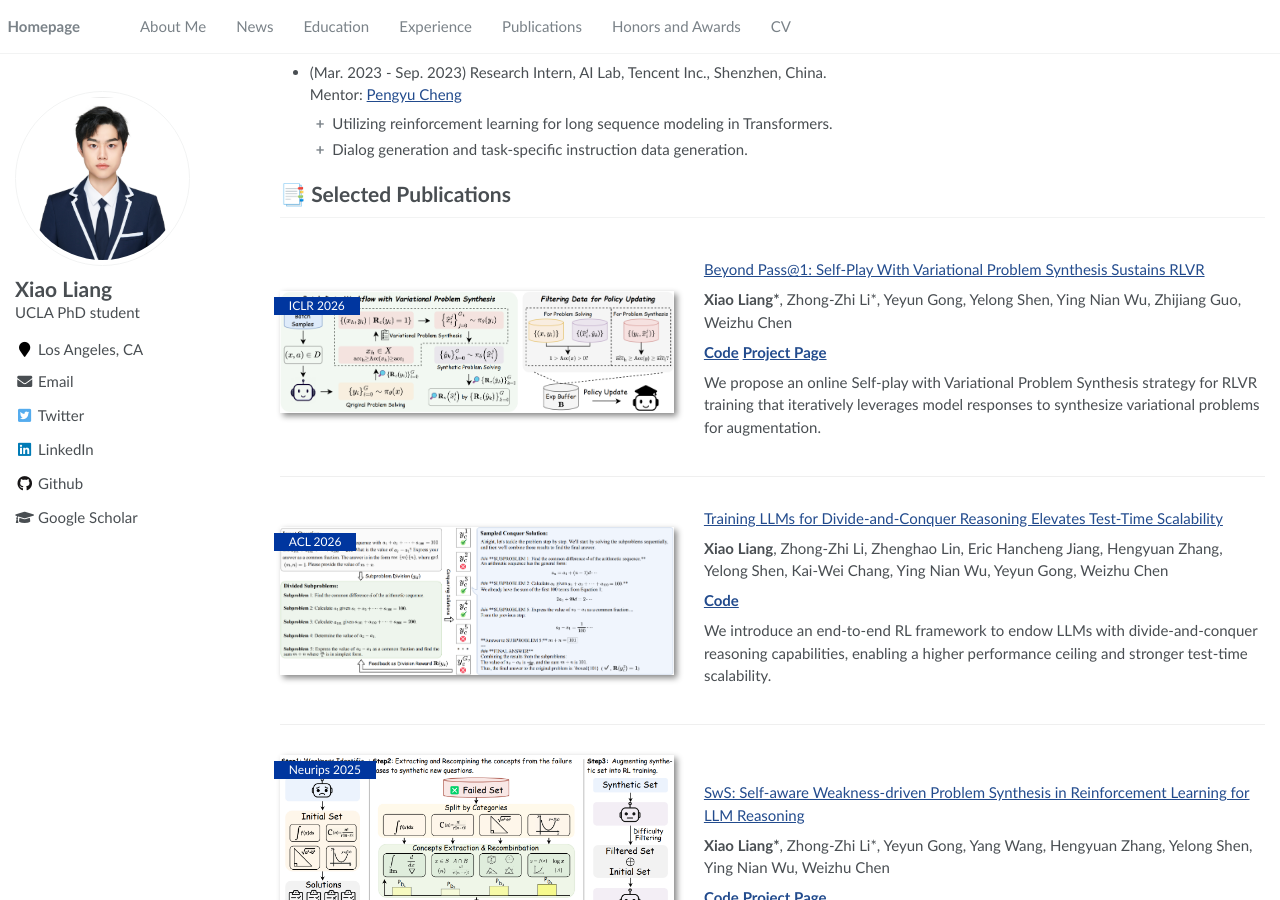
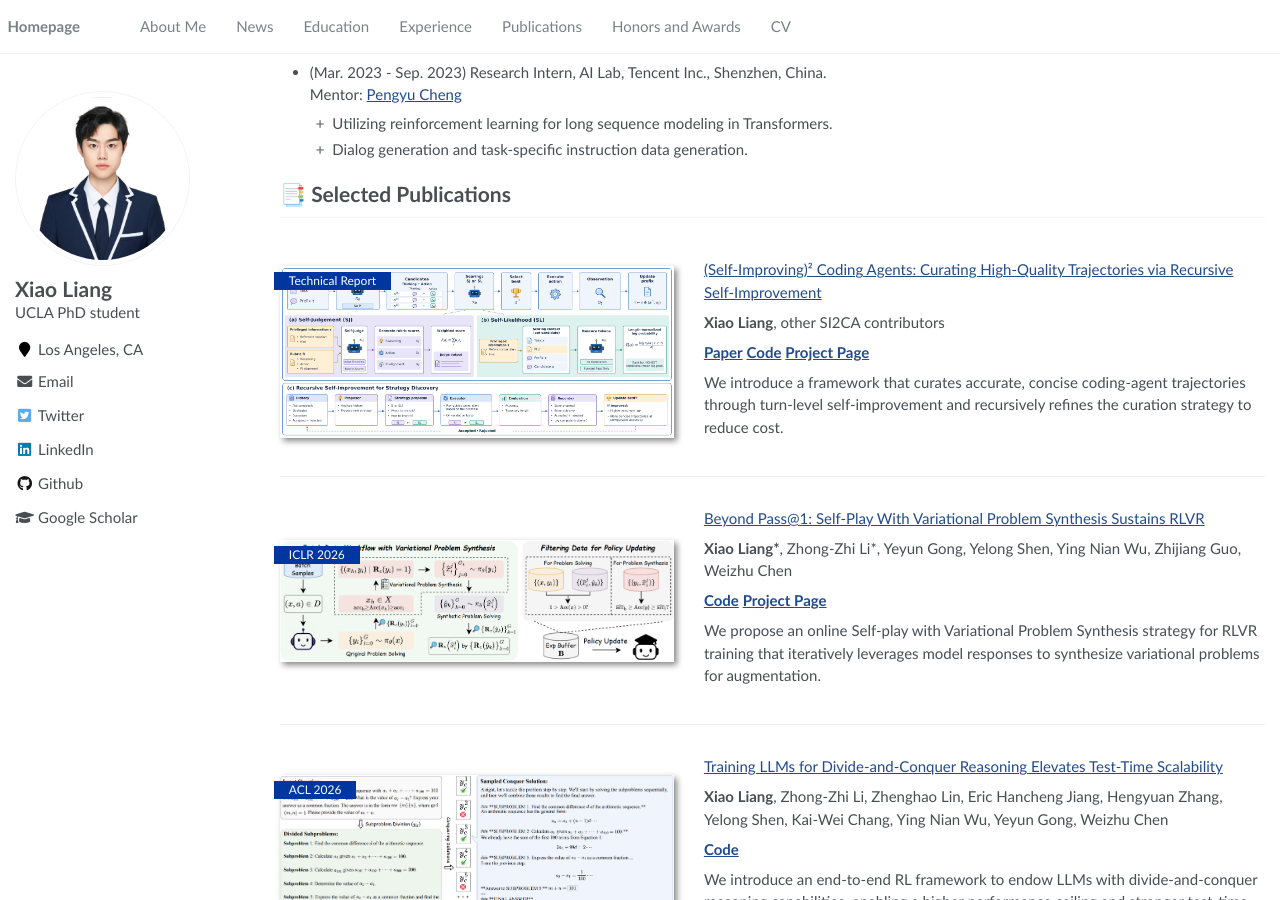
Before and after one commit to MasterVito/MasterVito.github.io, a Jekyll site: the page built from _pages/about.md, in a window 1280 px wide and 900 px high, scrolled down 895 px. Built offline with Jekyll 4.4.1, drawn with Linux system fonts in a browser that asks for light colours.

Commit message:
Add SI2CA as first selected publication

```diff
--- a/_pages/about.md
+++ b/_pages/about.md
@@ -63,6 +63,25 @@ redirect_from:
 <div style="margin-top: 15px;"></div>
 
 # 📑 Selected Publications
+
+<!-- ====================== SI2CA ====================== -->
+<div class='paper-box'><div class='paper-box-image'><div>
+  <div class="badge">Technical Report</div>
+  <img src='images/si2ca.png' alt="SI2CA: turn-level self-improvement and recursive trajectory curation" width="100%">
+</div></div>
+<div class='paper-box-text' markdown="1">
+
+[(Self-Improving)² Coding Agents: Curating High-Quality Trajectories via Recursive Self-Improvement](https://github.com/Self-Improving-Coding-Agents/SI2CA/blob/main/reports/SI2CA-Technical-Report.pdf)
+
+**Xiao Liang**, other SI2CA contributors
+
+[**Paper**](https://github.com/Self-Improving-Coding-Agents/SI2CA/blob/main/reports/SI2CA-Technical-Report.pdf)
+[**Code**](https://github.com/Self-Improving-Coding-Agents/SI2CA)
+[**Project Page**](https://self-improving-coding-agents.github.io/SI2CA-Visualization/site/#qwen122b/swebench_pro_731/overview)
+
+We introduce a framework that curates accurate, concise coding-agent trajectories through turn-level self-improvement and recursively refines the curation strategy to reduce cost.
+</div></div>
+
 
 <!-- ====================== SvS ====================== -->
 <div class='paper-box'><div class='paper-box-image'><div>
```
Also changed, not shown: images/si2ca.png (added).
